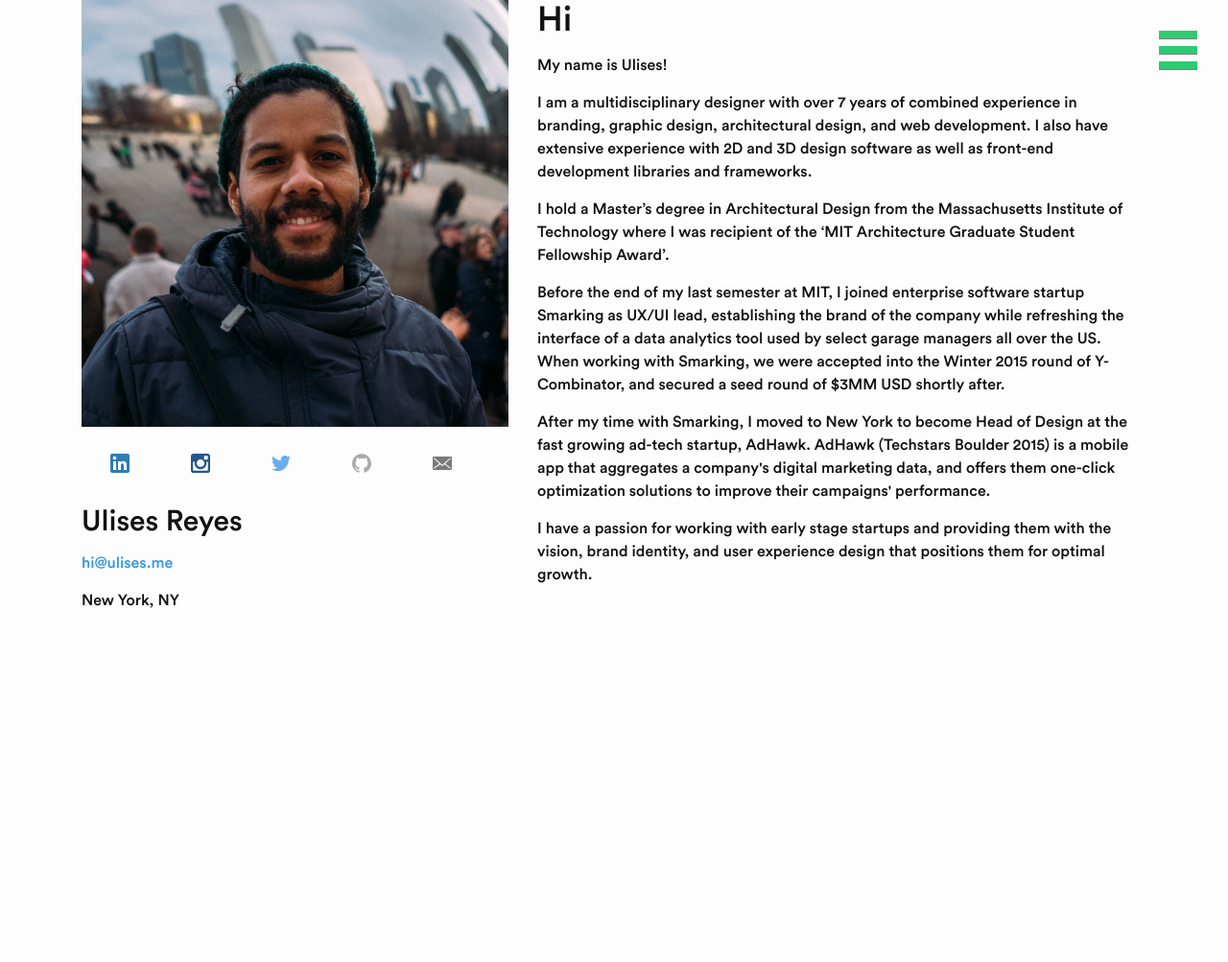
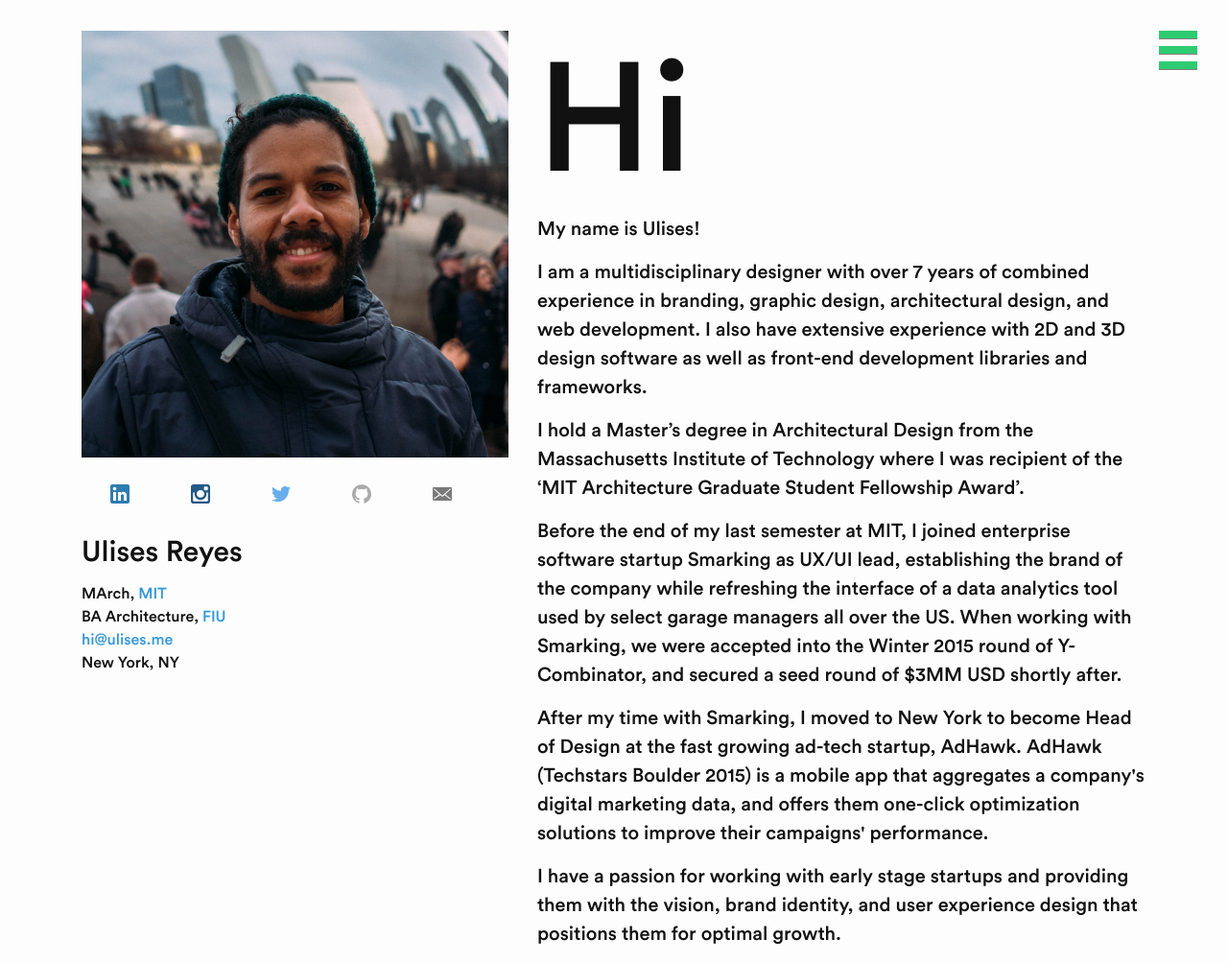
Before and after one commit to urjr/urjr.github.io, a Jekyll site: the page built from pages/about.html, in a window 1280 px wide. Shown: the whole page at 96% size. Built offline with Jekyll 4.4.1, drawn with Linux system fonts in a browser that asks for light colours; nearby versions of some CDN libraries; library files that are not in the unit come from our copies; before the commit the page ends 900 px from its top, so only the background shows below that.

Commit message:
resized font on description panel

```diff
--- a/_includes/about/panel_left.html
+++ b/_includes/about/panel_left.html
@@ -1,7 +1,10 @@
-<div class="col-sm-5">
+<div class="col-sm-5 panel-left">
 	<img class="img-responsive" src="../../img/about/me.jpg">
 	{% include social_icons.html %}
 	<h2>Ulises Reyes</h2>
-	<a href="mailto:hi@ulises.me"><p>hi@ulises.me</p></a>
-	<p>New York, NY</p>
+	<p>
+	MArch, <a href="http://mit.edu">MIT</a></br>
+	BA Architecture, <a href="http://fiu.edu">FIU</a></br>
+	<a href="mailto:hi@ulises.me">hi@ulises.me</a></br>
+	New York, NY</p>
 </div>
--- a/_includes/about/panel_right.html
+++ b/_includes/about/panel_right.html
@@ -1,4 +1,4 @@
-<div class="col-sm-7">
+<div class="col-sm-7 panel-right">
 	<h1>Hi</h1>
 	<p>My name is Ulises!</p>
 
--- a/_sass/_about.scss
+++ b/_sass/_about.scss
@@ -1,3 +1,17 @@
 .about-content {
+	padding-top: 2em;
+
+	h1 {
+		font-size: 10em;
+	}
+
+	.panel-right {
+		p {
+			font-size: 1.25em;
+		}
+	}
+}
+
+@include media-query($on-tablet){
 
 }
```
